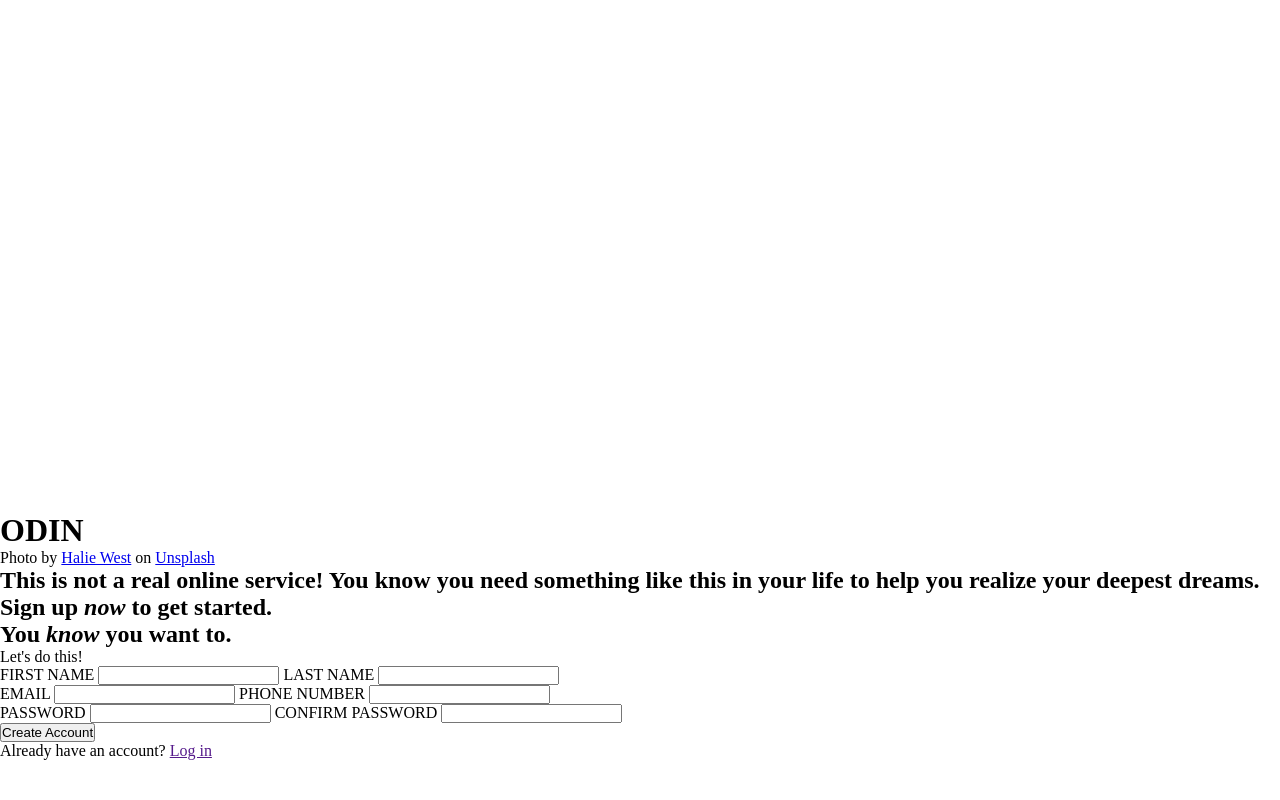
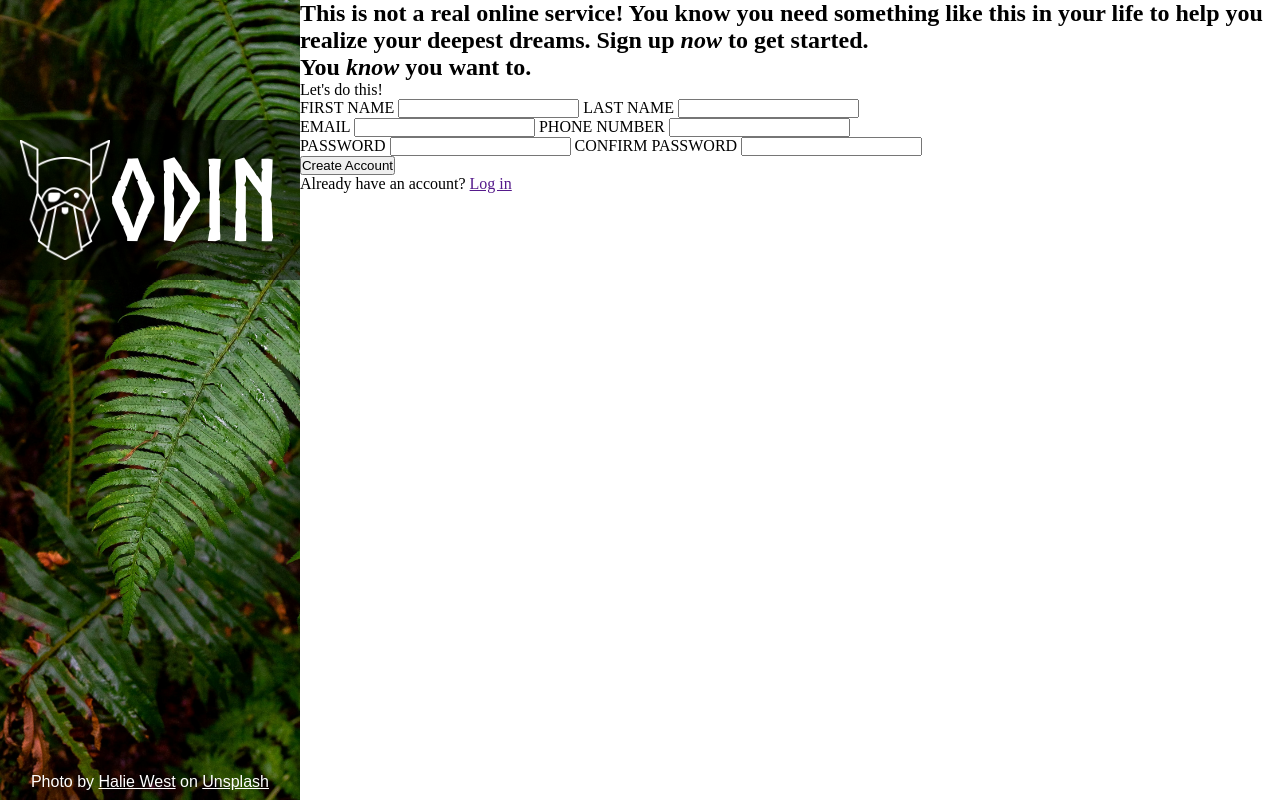
Before and after one commit to SpeakBoy/odin-sign-up-form, a plain HTML site: page index.html in a window 1280 px wide. Drawn offline with Linux system fonts and the light colour scheme.

Commit message:
Create styling for splash section

```diff
--- a/index.html
+++ b/index.html
@@ -11,7 +11,7 @@
                 <img src="images/odin-lined.png" alt="A cute little viking">
                 <h1>ODIN</h1>
             </div>
-            <p class="photo-creds">
+            <p class="photo-credits">
                 Photo by
                 <a href="https://unsplash.com/@haliewestphoto">Halie West</a>
                 on <a href="https://unsplash.com">Unsplash</a>
--- a/style.css
+++ b/style.css
@@ -1,7 +1,7 @@
 @font-face {
     font-family: 'Norse';
-    src: url('Norse.woff2') format('woff2'),
-        url('Norse.woff') format('woff');
+    src: url('fonts/Norse.woff2') format('woff2'),
+        url('fonts/Norse.woff') format('woff');
     font-weight: normal;
     font-style: normal;
     font-display: swap;
@@ -9,8 +9,8 @@
 
 @font-face {
     font-family: 'Norse-Bold';
-    src: url('Norse-Bold.woff2') format('woff2'),
-        url('Norse-Bold.woff') format('woff');
+    src: url('fonts/Norse-Bold.woff2') format('woff2'),
+        url('fonts/Norse-Bold.woff') format('woff');
     font-weight: bold;
     font-style: normal;
     font-display: swap;
@@ -21,3 +21,53 @@
     padding: 0;
     box-sizing: border-box;
 }
+
+body {
+    display: flex;
+}
+
+html,
+body {
+    height: 100%;
+}
+
+.splash {
+    background-image: url("images/halie-west-25xggax4bSA-unsplash.jpg");
+    background-size: cover;
+    display: flex;
+    flex-direction: column;
+    align-items: center;
+    width: 33%;
+}
+
+.title {
+    display: flex;
+    justify-content: center;
+    align-items: center;
+    background-color: rgb(0 0 0 / 50%);
+    width: 100%;
+    height: 20%;
+    padding: 20px;
+    margin-top: 40%;
+}
+
+.title > img {
+    height: 100%;
+}
+
+.title > h1 {
+    color: white;
+    font-family: "Norse-Bold", sans-serif;
+    font-size: 7em;
+}
+
+.photo-credits {
+    color: white;
+    font-family: sans-serif;
+    margin-top: auto;
+    margin-bottom: 3%;
+}
+
+.photo-credits > a {
+    color: inherit;
+}
```
